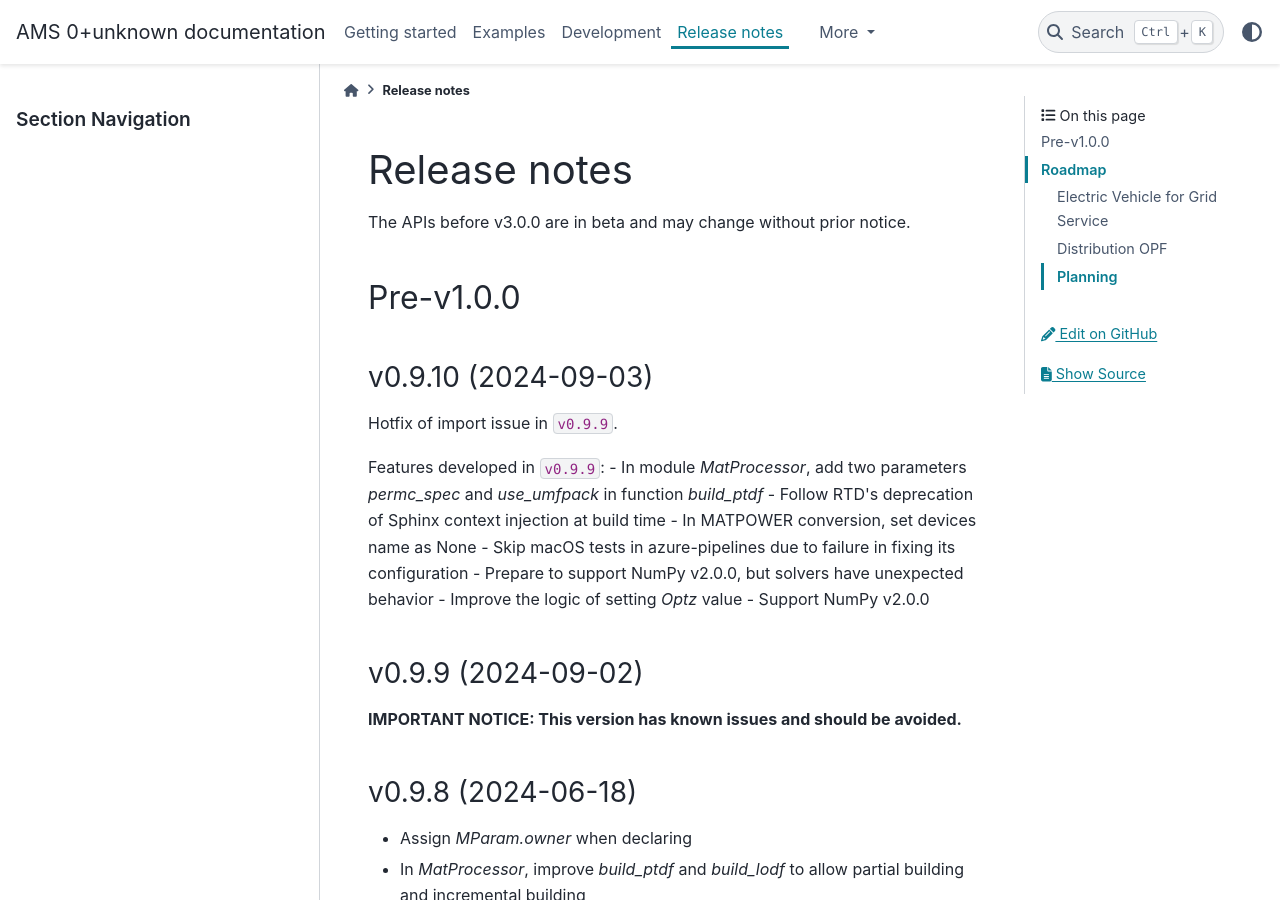
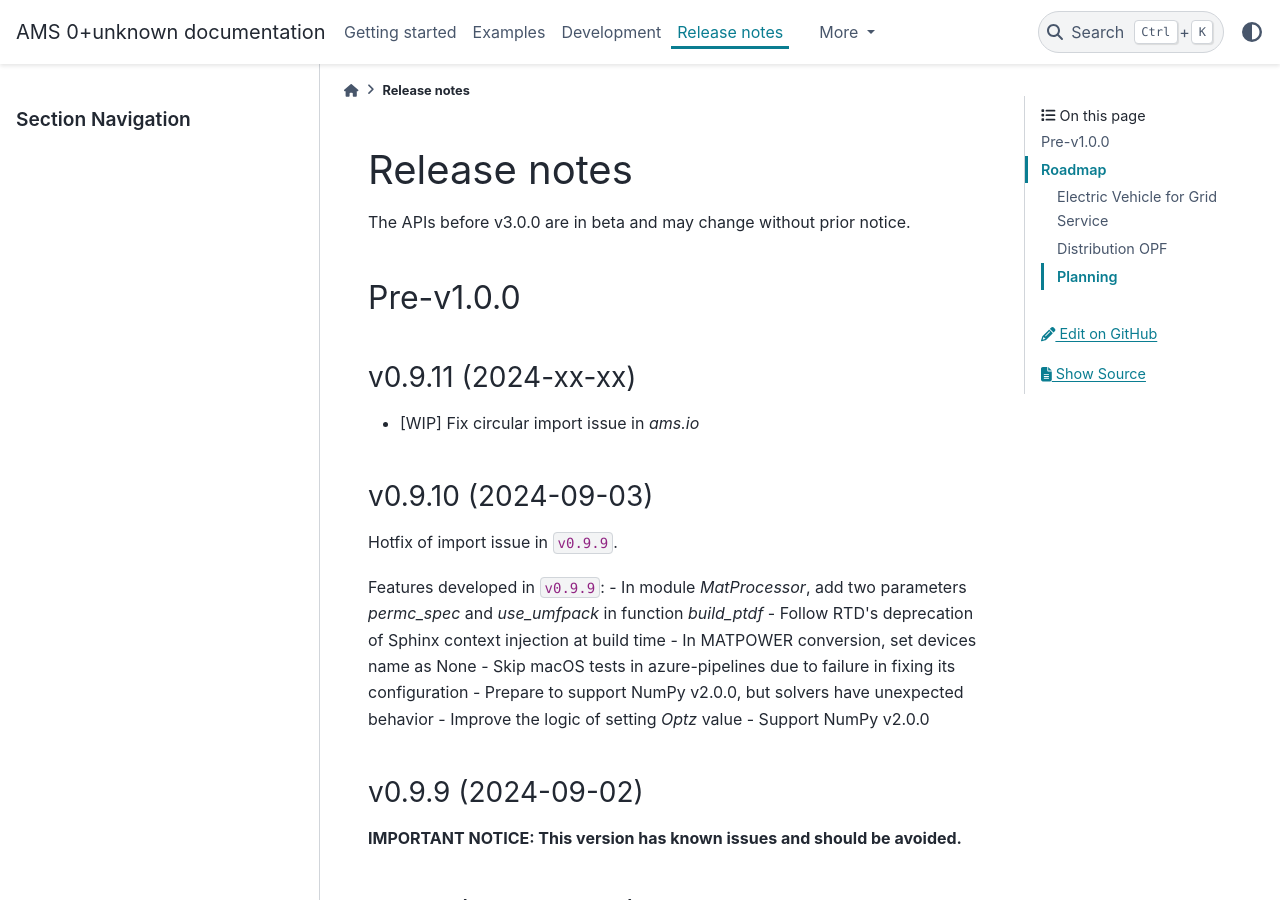
Before and after one commit to CURENT/ams, a Sphinx documentation site: the page built from docs/source/release-notes.rst, in a window 1280 px wide and 900 px high. Built offline with Sphinx 7.4.7 and the PyData theme 0.15.4, drawn with Linux system fonts in a browser that asks for light colours; pages that are not in the unit, such as notebooks, are missing from menus.

Commit message:
Update release notes

```diff
--- a/docs/source/release-notes.rst
+++ b/docs/source/release-notes.rst
@@ -8,6 +8,11 @@ The APIs before v3.0.0 are in beta and may change without prior notice.
 
 Pre-v1.0.0
 ==========
+
+v0.9.11 (2024-xx-xx)
+--------------------
+
+- [WIP] Fix circular import issue in `ams.io`
 
 v0.9.10 (2024-09-03)
 --------------------
```
